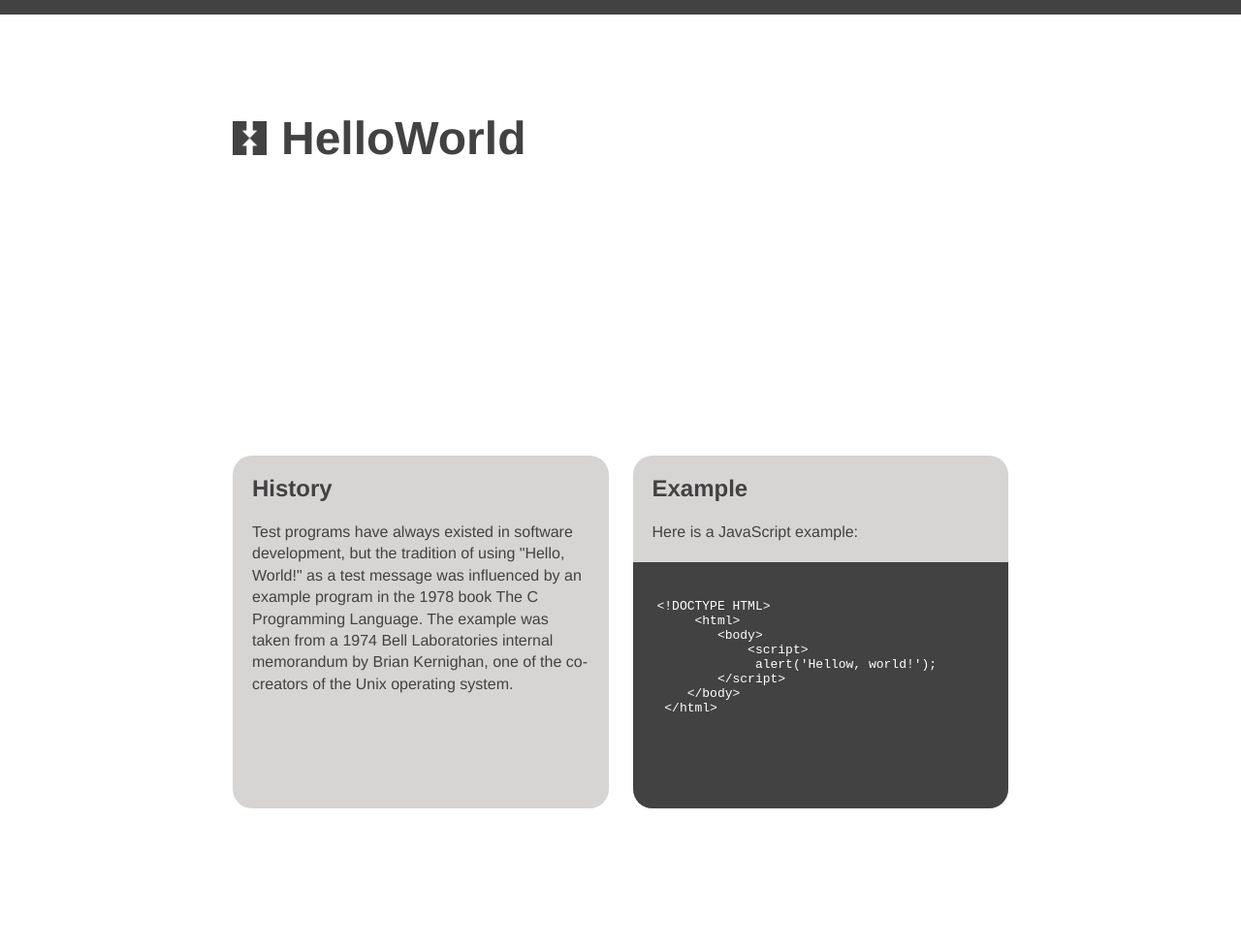
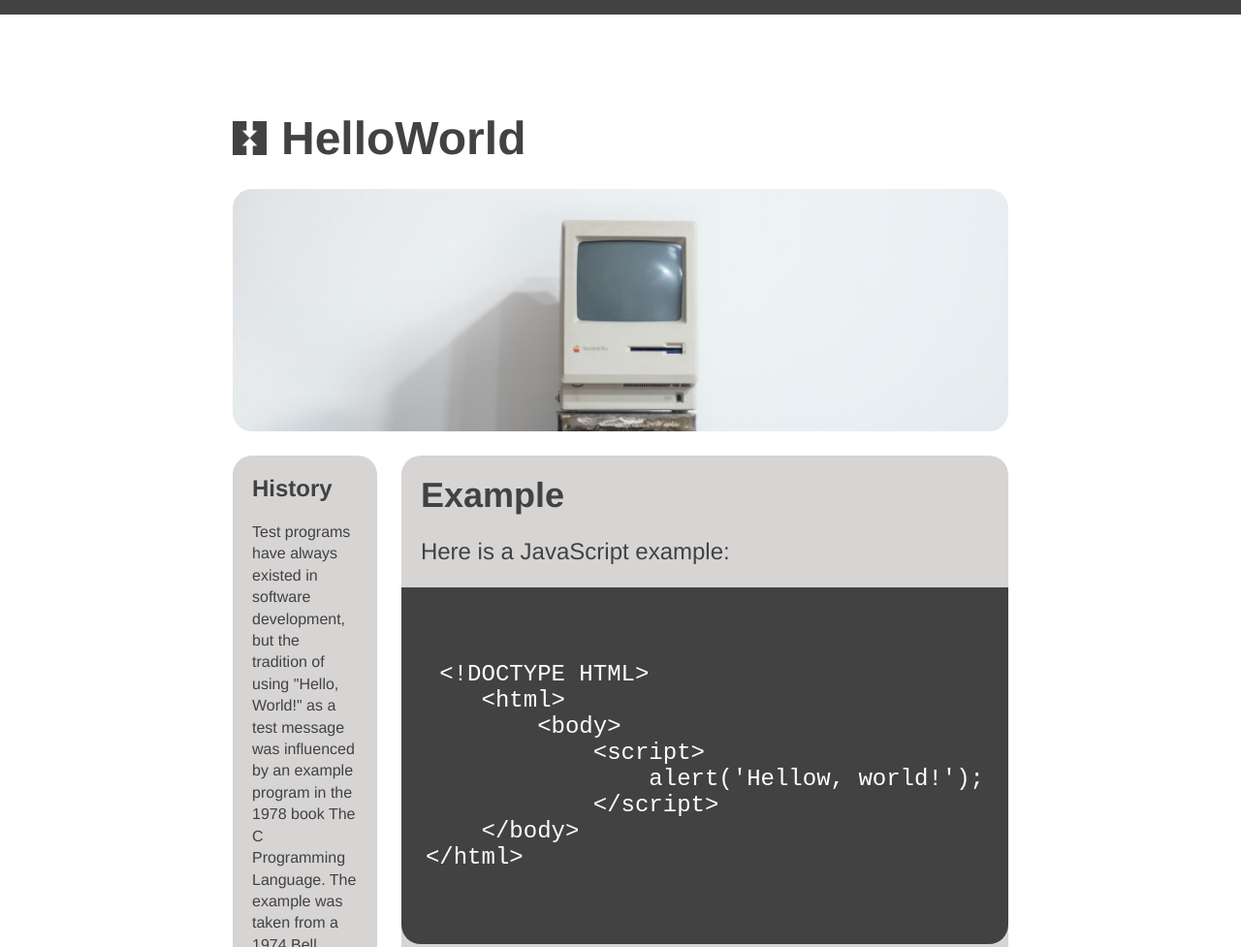
Before and after one commit to jasonnguyen11141/HelloWorld, a plain HTML site: page index.html in a window 1280 px wide. Shown: the top 977 px of the page at 97% size. Before the commit the page ends 834 px from the top, so only its background shows below. Drawn offline with Linux system fonts and the light colour scheme.

Commit message:
fixed code

```diff
--- a/index.html
+++ b/index.html
@@ -23,16 +23,16 @@
                     <p>Here is a JavaScript example:</p>
                 </div>
                 <div class="code-html">
-                    <code><pre>
-&lt;!DOCTYPE HTML&gt;
-     &lt;html&gt;
+                <pre><code>
+ &lt;!DOCTYPE HTML&gt;
+    &lt;html&gt;
         &lt;body&gt;
             &lt;script&gt;
-             alert('Hellow, world!');
-        &lt;/script&gt;
+                alert('Hellow, world!');
+            &lt;/script&gt;
     &lt;/body&gt;
- &lt;/html&gt;
-                       <pre></code>
+&lt;/html&gt;
+                </code></pre>
                 </div>
             </section>
         </div>
--- a/screen.css
+++ b/screen.css
@@ -15,7 +15,9 @@ main{
 
 }
 .masthead{
-   background: no-repeat / cover url(images/Computer\ image.png);
+   background-image: url(images/Computer\ image.png);
+   background-size: cover;
+   background-position: bottom;
    height: 250px;
    border-radius: 20px;
 }
@@ -40,7 +42,7 @@ main{
 }
 .details section.with-code{
    padding: 0;
-   font-size: 24;
+   font-size: 24px;
 
 }
 
```
